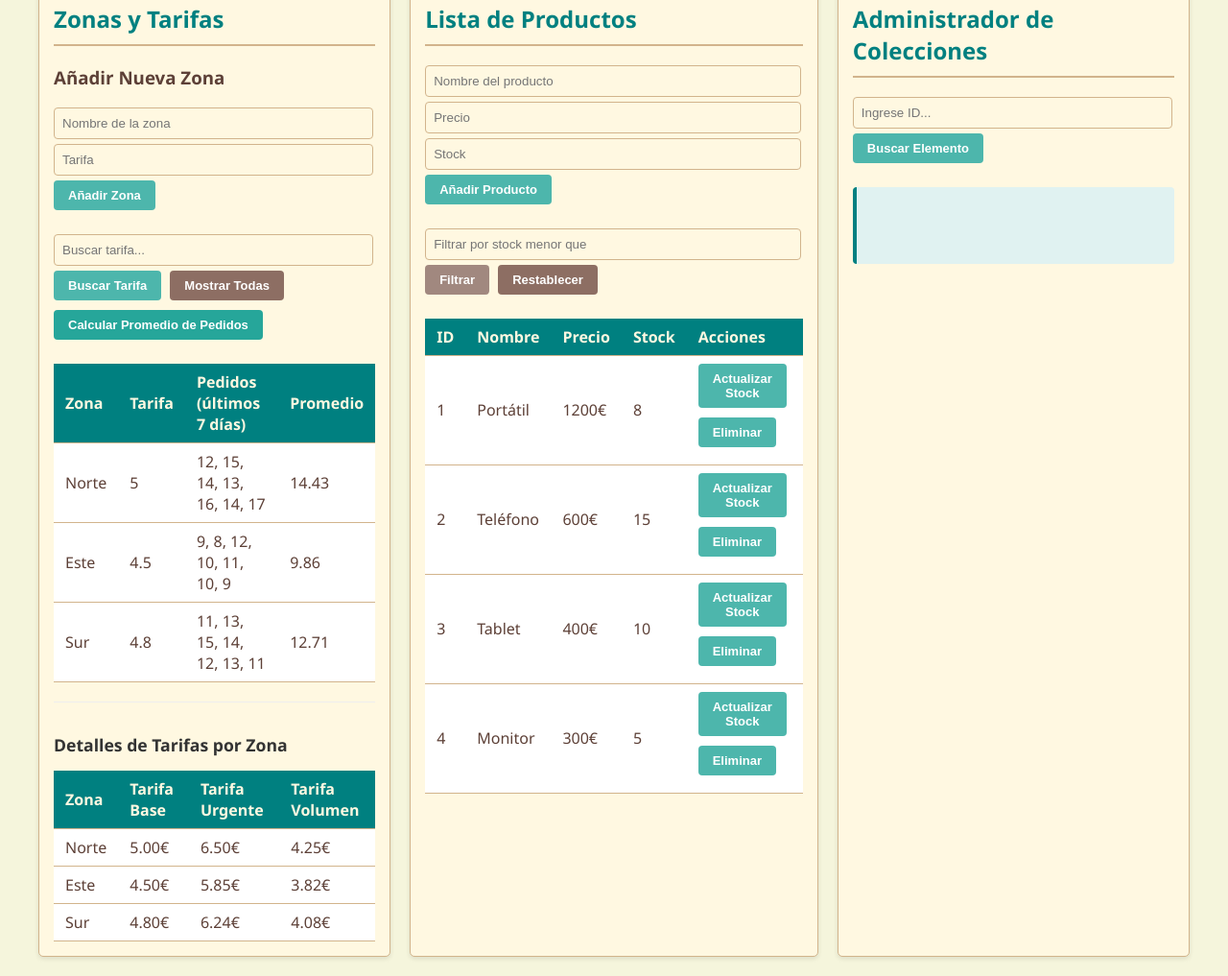
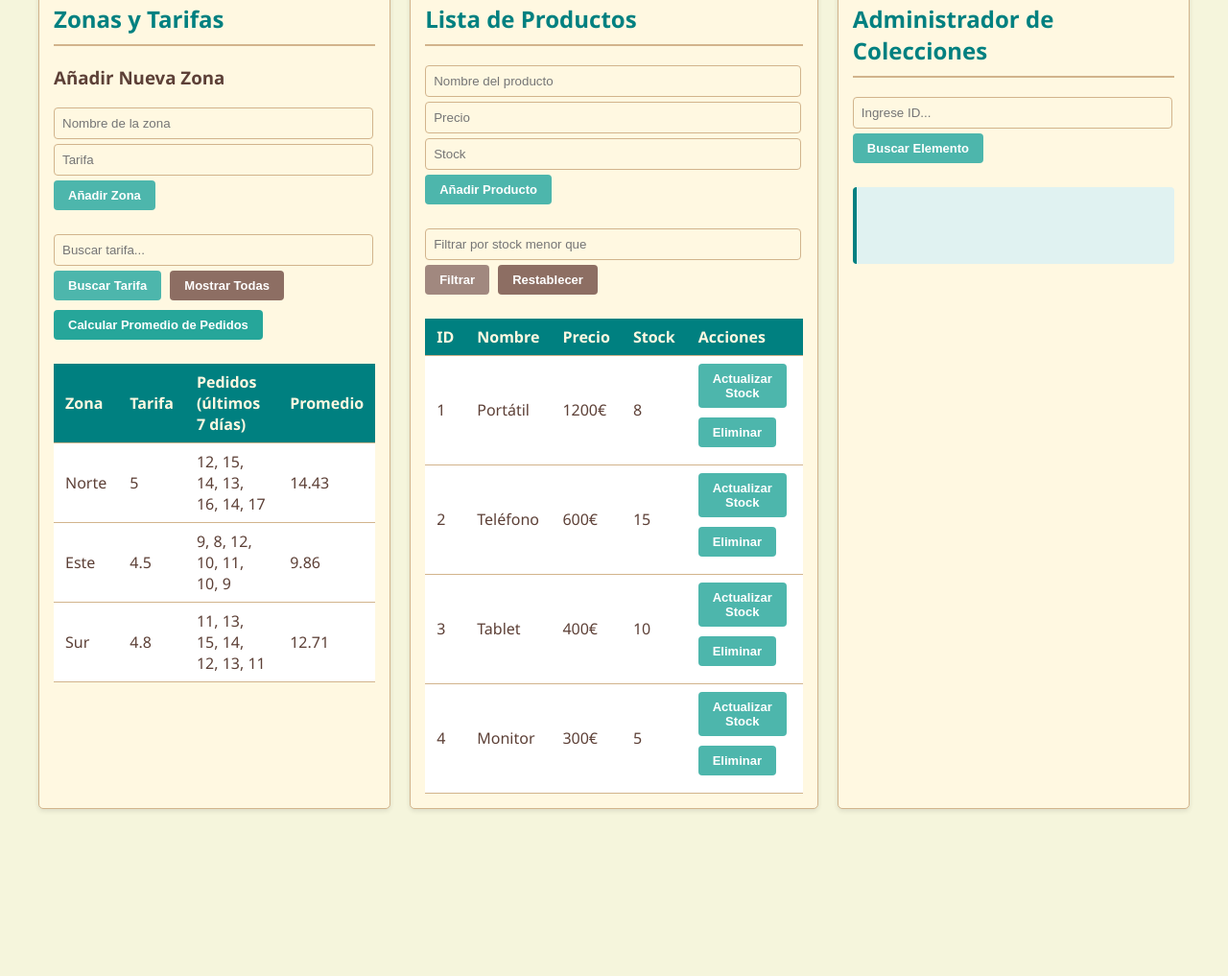
Before and after one commit to Joselu019/Trabajo-Grupal-1, a plain HTML site: page index.html in a window 1280 px wide. Shown: the part 179-1196 px from the top of the page at 96% size. After the commit the page ends 1042 px from the top, so only its background shows below. Drawn offline with nearby package versions, Linux system fonts and the light colour scheme.

Commit message:
Zona tarifas arreglada

```diff
--- a/index.html
+++ b/index.html
@@ -42,7 +42,7 @@
                     </tbody>
                 </table>
 
-                <div class="subseccion-tarifas">
+                <!-- <div class="subseccion-tarifas">
                     <h3 class="subtitulo-seccion">Detalles de Tarifas por Zona</h3>
                     <table class="tabla" id="tablaTarifasZonas">
                         <thead>
@@ -53,11 +53,12 @@
                                 <th class="celda-cabecera">Tarifa Volumen</th>
                             </tr>
                         </thead>
-                        <tbody>
+                        <tbody> -->
                             <!-- Datos de tarifas se llenarán dinámicamente -->
-                        </tbody>
+                        <!-- </tbody>
                     </table>
-                </div>
+                </div> -->
+
             </section>
 
             <section class="seccion">
--- a/script.js
+++ b/script.js
@@ -47,25 +47,20 @@ function calcularPromedioPedidos() {
 }
 
 function mostrarTarifasZonas() {
-    const cuerpoTablaTarifas = document.querySelector("#tablaTarifasZonas tbody");
+    const cuerpoTablaTarifas = document.querySelector("#tablaZonas tbody");
     cuerpoTablaTarifas.innerHTML = "";
-
     datosZonas.forEach(zona => {
         const [nombre, tarifa, pedidos] = zona;
-        const tarifaBase = tarifa;
-        const tarifaUrgente = tarifa * 1.3; // 30% más cara para envíos urgentes
-        const tarifaVolumen = tarifa * 0.85; // 15% descuento para más de 5 productos
-
         const fila = document.createElement("tr");
         fila.innerHTML = `
             <td class="celda-dato">${nombre}</td>
-            <td class="celda-dato">${tarifaBase.toFixed(2)}€</td>
-            <td class="celda-dato">${tarifaUrgente.toFixed(2)}€</td>
-            <td class="celda-dato">${tarifaVolumen.toFixed(2)}€</td>
+            <td class="celda-dato">${tarifa.toFixed(2)}€</td>
+            <td class="celda-dato">${pedidos.join(", ")}</td>
         `;
         cuerpoTablaTarifas.appendChild(fila);
     });
 }
+
 
 // Parte 3 - Gestión de productos
 let productos = [
@@ -275,8 +270,11 @@ document.getElementById("agregarZona").addEventListener("click", () => {
         return;
     }
 
+    // Generar un array de 7 números aleatorios entre 0 y 20
+    const pedidosAleatorios = Array.from({ length: 7 }, () => Math.floor(Math.random() * 21));
+
     // Añadir la nueva zona al array de datos
-    datosZonas.push([nombreZona, tarifaZona, [7,1,4,3,12,5,16]]);
+    datosZonas.push([nombreZona, tarifaZona, pedidosAleatorios]);
 
     // Actualizar la tabla con las zonas
     mostrarZonasFiltradas();
@@ -284,7 +282,6 @@ document.getElementById("agregarZona").addEventListener("click", () => {
     // Limpiar los campos del formulario
     document.getElementById("nombreZona").value = "";
     document.getElementById("tarifaZona").value = "";
-
 });
 
 // Función para mostrar las zonas filtradas
```
